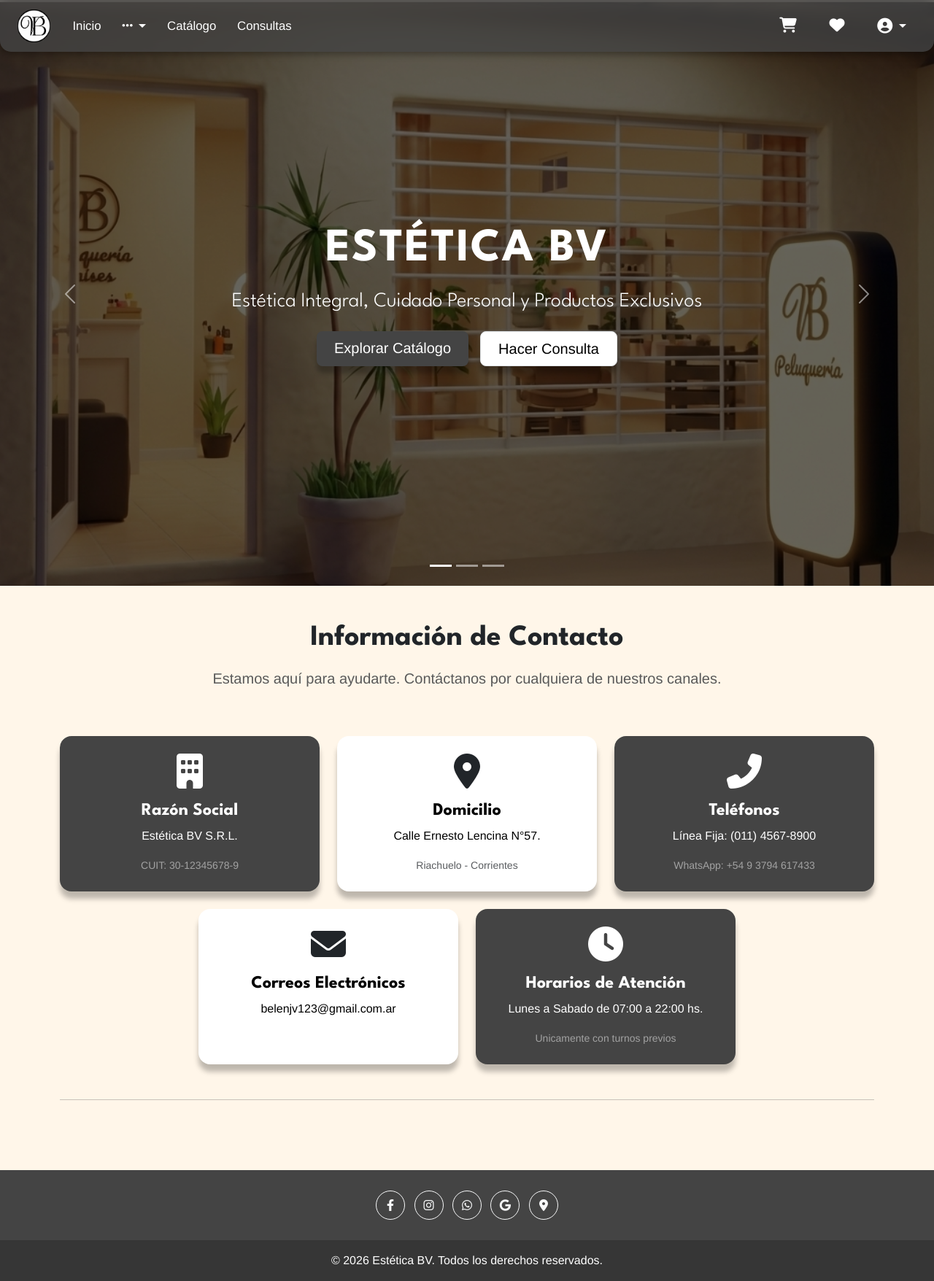
After one commit to Vera-Pablo/E-commerce_Estetica-BV, a CodeIgniter 4 app: the page made by app/Views/public/contacto.php in a window 1280 px wide. The commit adds this page. Shown: the whole page at 73% size. Run offline with PHP 8.4 and a stand-in for CodeIgniter, Linux system fonts and the light colour scheme; the template is opened without the code that fills it, so the values that code supplies are empty; some libraries are stand-ins or nearby versions.

Commit message:
add: new view 'contacto'. feature: add link footer

```diff
--- a/app/Controllers/Home.php
+++ b/app/Controllers/Home.php
@@ -21,7 +21,7 @@ class Home extends BaseController
 
     public function contacto()
     {
-        return $this->renderPage('Contacto', 'Contacto de la estética');
+        return view('public/contacto', ['title' => 'Contacto - Estética BV']);
     }
 
     public function terminosDeUso()
--- a/app/Views/Layouts/footer.php
+++ b/app/Views/Layouts/footer.php
@@ -5,27 +5,27 @@
     <!-- Section: Social media -->
     <section class="mb-4">
       <!-- Facebook -->
-      <a class="btn btn-outline-light m-1" style="width: 40px; height: 40px; border-radius: 50%; padding: 0; display: inline-flex; align-items: center; justify-content: center;" href="#!" role="button" aria-label="Facebook">
+      <a class="btn btn-outline-light m-1" style="width: 40px; height: 40px; border-radius: 50%; padding: 0; display: inline-flex; align-items: center; justify-content: center;" href="https://www.facebook.com/belen.vera.747606" role="button" aria-label="Facebook">
         <i class="fab fa-facebook-f"></i>
       </a>
 
       <!-- Instagram -->
-      <a class="btn btn-outline-light m-1" style="width: 40px; height: 40px; border-radius: 50%; padding: 0; display: inline-flex; align-items: center; justify-content: center;" href="#!" role="button" aria-label="Instagram">
+      <a class="btn btn-outline-light m-1" style="width: 40px; height: 40px; border-radius: 50%; padding: 0; display: inline-flex; align-items: center; justify-content: center;" href="https://www.instagram.com/belenveraestilista/?hl=es-la" role="button" aria-label="Instagram">
         <i class="fab fa-instagram"></i>
       </a>
 
       <!-- WhatsApp -->
-      <a class="btn btn-outline-light m-1" style="width: 40px; height: 40px; border-radius: 50%; padding: 0; display: inline-flex; align-items: center; justify-content: center;" href="#!" role="button" aria-label="WhatsApp">
+      <a class="btn btn-outline-light m-1" style="width: 40px; height: 40px; border-radius: 50%; padding: 0; display: inline-flex; align-items: center; justify-content: center;" href="https://wa.link/64bv4z" role="button" aria-label="WhatsApp">
         <i class="fab fa-whatsapp"></i>
       </a>
 
       <!-- Google / Email -->
-      <a class="btn btn-outline-light m-1" style="width: 40px; height: 40px; border-radius: 50%; padding: 0; display: inline-flex; align-items: center; justify-content: center;" href="#!" role="button" aria-label="Google">
+      <a class="btn btn-outline-light m-1" style="width: 40px; height: 40px; border-radius: 50%; padding: 0; display: inline-flex; align-items: center; justify-content: center;" href="belenjv123@gmail.com.ar" role="button" aria-label="Google">
         <i class="fab fa-google"></i>
       </a>
 
       <!-- Ubicación -->
-      <a class="btn btn-outline-light m-1" style="width: 40px; height: 40px; border-radius: 50%; padding: 0; display: inline-flex; align-items: center; justify-content: center;" href="#!" role="button" aria-label="Ubicación">
+      <a class="btn btn-outline-light m-1" style="width: 40px; height: 40px; border-radius: 50%; padding: 0; display: inline-flex; align-items: center; justify-content: center;" href="https://maps.app.goo.gl/WpqDE4wBtFSSee8d9" role="button" aria-label="Ubicación">
         <i class="fas fa-location-dot"></i>
       </a>
     </section>
--- /dev/null
+++ b/app/Views/public/contacto.php
@@ -0,0 +1,103 @@
+<!DOCTYPE html>
+<html lang="es">
+<head>
+    <meta charset="UTF-8">
+    <meta name="viewport" content="width=device-width, initial-scale=1.0">
+    <title><?= esc($title ?? 'Contacto - Estética BV') ?></title>
+
+    <!-- Bootstrap 5 CSS -->
+    <link href="https://cdn.jsdelivr.net/npm/bootstrap@5.3.2/dist/css/bootstrap.min.css" rel="stylesheet">
+    <!-- Font Awesome 6 -->
+    <link href="https://cdnjs.cloudflare.com/ajax/libs/font-awesome/6.4.2/css/all.min.css" rel="stylesheet">
+    <!-- Base Custom CSS -->
+    <link href="<?= base_url('assets/css/base.css') ?>" rel="stylesheet">
+</head>
+<body>
+    <!-- Navbar Component -->
+    <?= $this->include('Layouts/navbar') ?>
+
+    <main class="container py-5">
+        <div class="row mb-5 text-center">
+            <div class="col-12">
+                <h1 class="fw-bold mb-3 font-spartan">Información de Contacto</h1>
+                <p class="lead text-muted">Estamos aquí para ayudarte. Contáctanos por cualquiera de nuestros canales.</p>
+            </div>
+        </div>
+
+        <!-- 5 Tarjetas en Grid Responsivo -->
+        <div class="row justify-content-center mb-5 g-4">
+
+            <!-- Tarjeta 1: Dark -->
+            <div class="col-md-6 col-lg-4">
+                <div class="card h-100 border-0 rounded-4" style="background-color: #444444; color: #ffffff; box-shadow: 0px 10px 7px rgba(0, 0, 0, 0.26);">
+                    <div class="card-body text-center p-4">
+                        <i class="fas fa-building fa-3x mb-3 text-white"></i>
+                        <h4 class="card-title font-spartan fw-bold">Razón Social</h4>
+                        <p class="card-text">Estética BV S.R.L.</p>
+                        <p class="card-text mb-0"><small class="text-white-50">CUIT: 30-12345678-9</small></p>
+                    </div>
+                </div>
+            </div>
+
+            <!-- Tarjeta 2: Light -->
+            <div class="col-md-6 col-lg-4">
+                <div class="card h-100 border-0 rounded-4 bg-white" style="color: #000000; box-shadow: 0px 10px 7px rgba(0, 0, 0, 0.26);">
+                    <div class="card-body text-center p-4">
+                        <i class="fas fa-map-marker-alt fa-3x mb-3 text-dark"></i>
+                        <h4 class="card-title font-spartan fw-bold">Domicilio</h4>
+                        <p class="card-text">Calle Ernesto Lencina N°57.</p>
+                        <p class="card-text mb-0"><small class="text-muted">Riachuelo - Corrientes</small></p>
+                    </div>
+                </div>
+            </div>
+
+            <!-- Tarjeta 3: Dark -->
+            <div class="col-md-6 col-lg-4">
+                <div class="card h-100 border-0 rounded-4" style="background-color: #444444; color: #ffffff; box-shadow: 0px 10px 7px rgba(0, 0, 0, 0.26);">
+                    <div class="card-body text-center p-4">
+                        <i class="fas fa-phone-alt fa-3x mb-3 text-white"></i>
+                        <h4 class="card-title font-spartan fw-bold">Teléfonos</h4>
+                        <p class="card-text">Línea Fija: (011) 4567-8900</p>
+                        <p class="card-text mb-0"><small class="text-white-50">WhatsApp: +54 9 3794 617433</small></p>
+                    </div>
+                </div>
+            </div>
+
+            <!-- Tarjeta 4: Light -->
+            <div class="col-md-6 col-lg-4">
+                <div class="card h-100 border-0 rounded-4 bg-white" style="color: #000000; box-shadow: 0px 10px 7px rgba(0, 0, 0, 0.26);">
+                    <div class="card-body text-center p-4">
+                        <i class="fas fa-envelope fa-3x mb-3 text-dark"></i>
+                        <h4 class="card-title font-spartan fw-bold">Correos Electrónicos</h4>
+                        <p class="card-text">belenjv123@gmail.com.ar</p>
+                    </div>
+                </div>
+            </div>
+
+            <!-- Tarjeta 5: Dark -->
+            <div class="col-md-6 col-lg-4">
+                <div class="card h-100 border-0 rounded-4" style="background-color: #444444; color: #ffffff; box-shadow: 0px 10px 7px rgba(0, 0, 0, 0.26);">
+                    <div class="card-body text-center p-4">
+                        <i class="fas fa-clock fa-3x mb-3 text-white"></i>
+                        <h4 class="card-title font-spartan fw-bold">Horarios de Atención</h4>
+                        <p class="card-text">Lunes a Sabado de 07:00 a 22:00 hs.</p>
+                        <p class="card-text mb-0"><small class="text-white-50">Unicamente con turnos previos</small></p>
+                    </div>
+                </div>
+            </div>
+
+        </div>
+
+        <hr class="my-5">
+
+    </main>
+
+    <!-- Footer Component -->
+    <?= $this->include('Layouts/footer') ?>
+
+    <!-- Bootstrap 5 JS Bundle -->
+    <script src="https://cdn.jsdelivr.net/npm/bootstrap@5.3.2/dist/js/bootstrap.bundle.min.js"></script>
+    <!-- Toast Helper JS -->
+    <script src="<?= base_url('assets/js/toast.js') ?>"></script>
+</body>
+</html>
```
